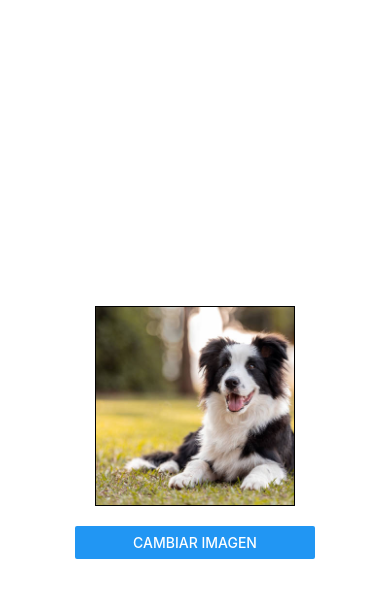
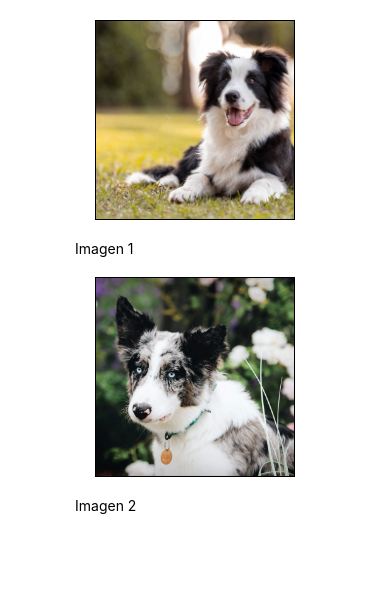
Before and after one commit to brunovillero/react_native, a React Native app: screen / in a window 390 px wide. Shown: the top 598 px of the page. Built offline with nearby package versions, Linux system fonts and the light colour scheme.

Commit message:
TA 5 finalizado

```diff
--- a/App.tsx
+++ b/App.tsx
@@ -12,30 +12,35 @@ import {
   StyleSheet,
   View,
   Image,
-  Button
+  Button,
+  Text,
+  FlatList,
+  ImageSourcePropType
 } from 'react-native';
+
+const ImageItem = ({ imageSource, imageDescription }: { imageSource: ImageSourcePropType, imageDescription: string }) => {
+  return (
+    <View>
+      <Image source={imageSource} style={styles.image} />
+      <Text>{imageDescription}</Text>
+    </View>
+  );
+};
 
 function App(): React.JSX.Element {
 
-  const [image, setImage] = useState('dog1');
-
-  const getImage = (image: string) => {
-    switch (image) {
-      case 'dog1':
-        return require('./assets/dog1.jpg');
-      case 'dog2':
-        return require('./assets/dog2.jpeg');
-      default:
-        return require('./assets/dog1.jpg');
-    }
-  };
+  const flatListData = [
+    { imageSource: require('./assets/dog1.jpg'), imageDescription: 'Imagen 1' },
+    { imageSource: require('./assets/dog2.jpeg'), imageDescription: 'Imagen 2' },
+  ];
 
   return (
     <SafeAreaView style={styles.container}>
-      <View>
-        <Image source={getImage(image)} style={styles.image} />
-        <Button title='Cambiar imagen' onPress={() => setImage(image === 'dog1' ? 'dog2' : 'dog1')} />
-      </View>
+      <FlatList
+        data={flatListData}
+        renderItem={({ item }) => <ImageItem imageSource={item.imageSource} imageDescription={item.imageDescription} />}
+        keyExtractor={(item, index) => index.toString()}
+        />
     </SafeAreaView>
   );
 }
```
